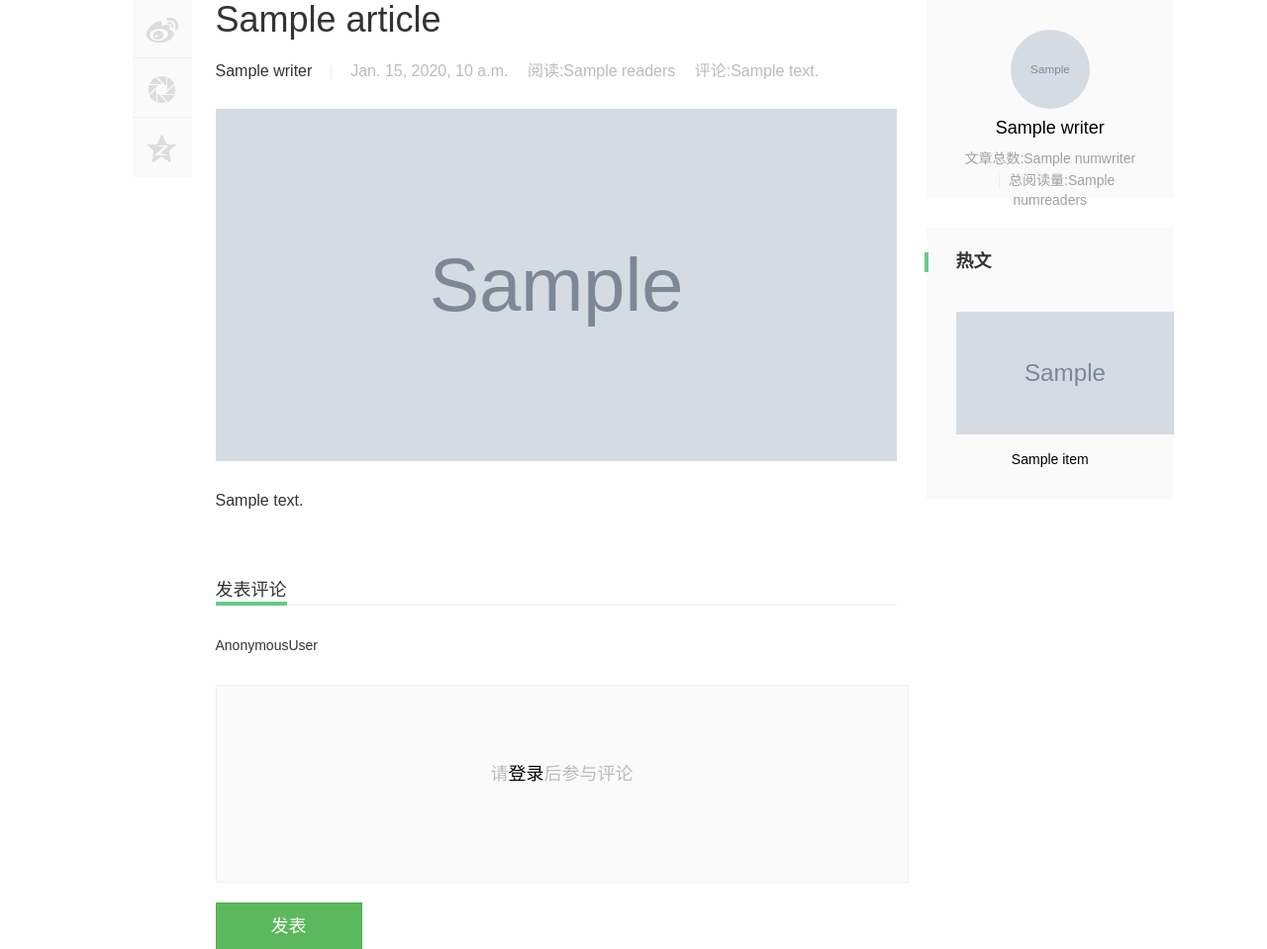
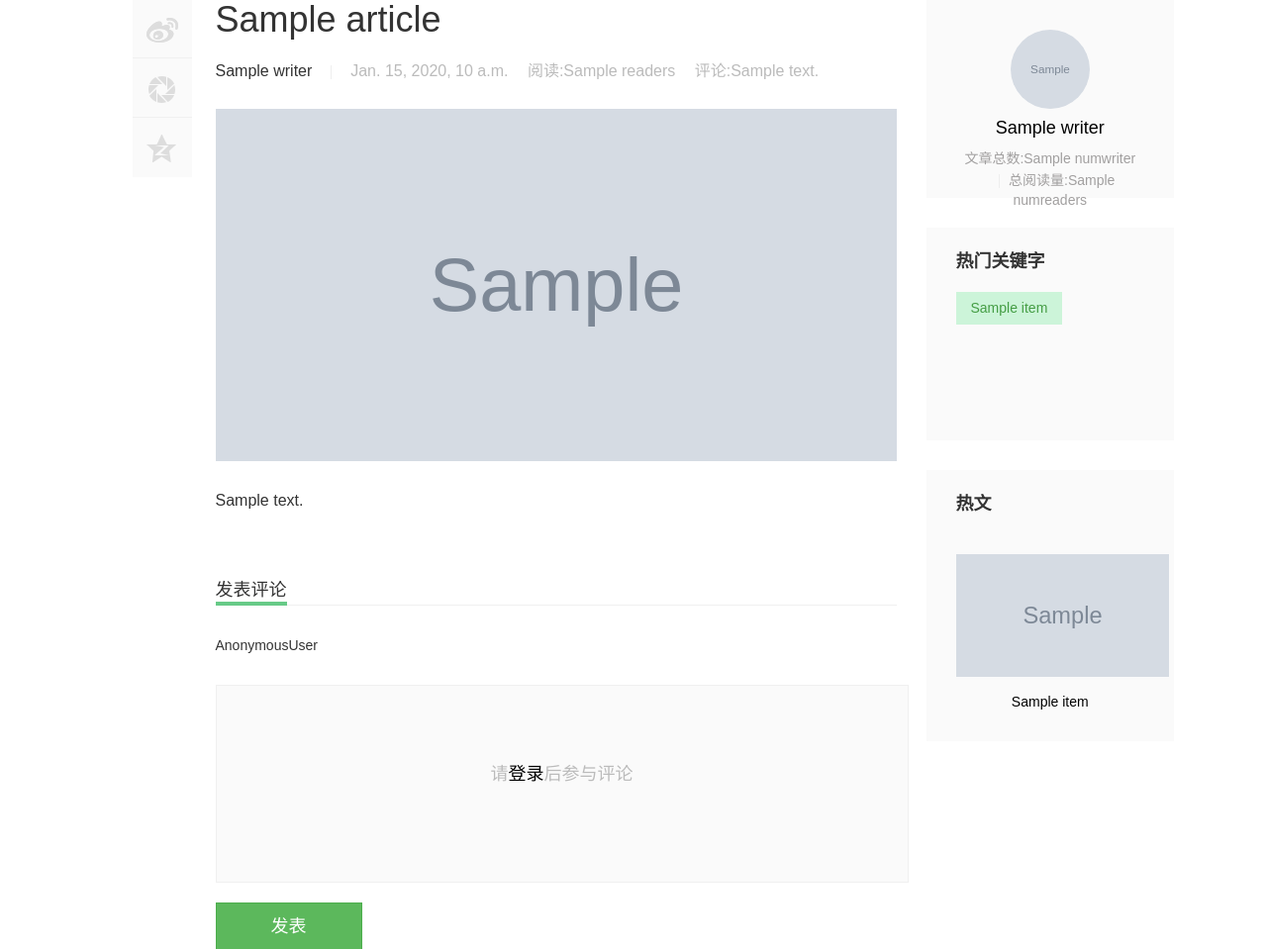
Before and after one commit to kij8323/mynewspaper_current, a Django app: template templates/article_detail.html in a window 1280 px wide. Shown: the part 81-1040 px from the top of the page at 99% size. Run offline with Django 3.2, Linux system fonts and the light colour scheme; the template is opened without the code that fills it: most values are stand-ins (such as "Sample title", 1, 10 or a date in 2020); grey boxes marked "Sample" are stand-in pictures; some libraries are stand-ins or nearby versions.

Commit message:
code changed

```diff
--- a/article/models.py
+++ b/article/models.py
@@ -60,7 +60,7 @@ class Category(models.Model):
 	updated = models.DateTimeField(auto_now_add=False, auto_now=True)
 	#自定义查询
 	#objects = CategoryManager()
-	relations = models.ManyToManyField(Article, through='Relation')
+	relations = models.ManyToManyField(Article, through='Relation', through_fields=('category', 'article'),)
 
 	def __unicode__(self):
 		return self.title
@@ -68,6 +68,8 @@ class Category(models.Model):
 	def get_image_url(self):
 		return "%s%s%s" %(settings.STATIC_URL, settings.MEDIA_URL, self.image)
 
+	def get_absolute_url(self):
+		return reverse('category_detail', kwargs={"category_id": self.id})
 
 class Relation(models.Model):
 	category = models.ForeignKey(Category)
--- a/mynewspaper/urls.py
+++ b/mynewspaper/urls.py
@@ -48,6 +48,8 @@ urlpatterns = [
 
     url(r'^articlecomment/$', 'article.views.articlecomment', name='articlecomment'),
     url(r'^commentcomment/$', 'article.views.commentcomment', name='commentcomment'),
+    url(r'^morecomment/$', 'article.views.morecomment', name='morecomment'),
+    url(r'^category/(?P<category_id>[0-9]+)/$', 'article.views.category_detail', name='category_detail'),
     #ajax，验证用户名是否已被注册,get
     #url(r'^usernamemessage/$', 'accounts.views.usernamemessage', name='usernamemessage'),
         #具体文章页面
--- a/static/css/article_detail.css
+++ b/static/css/article_detail.css
@@ -292,7 +292,7 @@ a{
 	margin-top: 15px
 }
 
-.span-mark {
+/*.span-mark {
 display: inline-block;
 background-color: #67CA87;
 position: absolute;
@@ -301,4 +301,49 @@ height: 20px;
 line-height: 20px;
 margin: -30px -50px 0;
 width: 4px;
+}*/
+
+#hotcategory{
+	background-color:  #fafafa;
+	height: 215px;
+	width: 100%;
+	padding: 30px;
+	padding-top: 15px;
+	padding-right: 15px;
+	text-align: center;
+	margin-top: 30px;
 }
+
+/*.span-mark-tag {
+	display: inline-block;
+	background-color: #67CA87;
+	position: absolute;
+	z-index: 1;
+	height: 20px;
+	line-height: 20px;
+	margin: -30px -80px 0;
+	width: 4px;
+}*/
+
+#rightcategory{
+	width: 100%;
+	margin-top: 50px;
+}
+
+.search-tag a{
+	color: #449d44;
+	display: inline-block;
+	width: 100%;
+	height: 100%;
+	line-height: 33px;
+}
+
+.search-tag{
+	float: left;
+	margin: 0 10px 10px 0;
+	background-color: #CCF4D9;
+	padding: 0 15px;
+	cursor: pointer;
+	color: #333;
+	font-family: Arial,"Microsoft yahei","Hiragino Sans GB","冬青黑体简体中文 w3","Microsoft Yahei","Hiragino Sans GB","冬青黑体简体中文 w3",STXihei,"华文细黑","微软雅黑",SimSun,"宋体",Heiti,"黑体",sans-serif;
+}
--- a/static/js/article_detail.js
+++ b/static/js/article_detail.js
@@ -18,6 +18,14 @@ $(document).ready(function(){
   $(".qqzoneshare").mouseleave(function(){
       $(this).css("background-color","#fafafa");
   });
+  $(".search-tag").mouseenter(function(){
+      $(this).css("background-color","#449d44");
+      $(this).children("a").css("color","#fff");
+  });
+  $(".search-tag").mouseleave(function(){
+      $(this).css("background-color","#CCF4D9");
+      $(this).children("a").css("color","#449d44");
+  });
 });
 
 
--- a/templates/article_detail.html
+++ b/templates/article_detail.html
@@ -81,6 +81,32 @@ $(function() {
   })
 })
 </script>
+
+
+
+<script>
+$(function() {
+ $("body").on("click", '#morecomment-btn-block', function(){
+    $.ajaxSetup({
+    data: {csrfmiddlewaretoken: '{{ csrf_token }}',
+          },
+          });
+    $.ajax({
+        url: "{% url 'morecomment' %}",
+        type: "post",
+        dataType: 'json',
+          success: function(data) {
+            alert("ok");
+          },
+          error: function(data) {
+              alert("Got an error dude");
+          }
+    });
+  })
+})
+</script>
+
+
 {% endblock %}
 
 
@@ -202,6 +228,15 @@ $(function() {
     </div>
 {% endfor %}
 
+
+
+{% if moercomment %}
+ <button  id="morecomment-btn-block" type="button" class='btn btn-lg btn-success btn-block' >点击加载更多</button>
+{% else %}
+{% endif %}
+
+
+
     </div><!-- class="comment-form" -->
      </div><!-- <div id="article"> -->
      </div>
@@ -222,16 +257,30 @@ $(function() {
 </div><!-- <div id='userpro1'> -->
 </div><!-- <div id='userpro'> -->
 
+<div id='hotcategory'>
+  <div class="pull-left">
+  <h4><b>热门关键字</b></h4>
+  </div>
+    <div id='rightcategory'>
+  {% for item in category %}
+  <div class='search-tag'>
+    <a href="{{item.get_absolute_url}}">
+      {{item.title}}
+    </a>
+    </div>
+  {% endfor %}
+   </div>
+</div>
+
+
 <div id='hotarticle'>
   <div class="pull-left" style="margin-bottom: 30px;">
   <h4><b>热文</b></h4>
-  <span class="span-mark"></span>
   </div>
-
 {% for item in hotarticle %}
 <div id="rightimg">
 <a href="{{item.get_absolute_url}}">
-<img src="{{item.get_image_url}}" style="width: 220px; height:124px;">
+<img src="{{item.get_image_url}}" style="width: 215px; height:124px;">
 </a>
 </div>
 <div id="rightitle">
@@ -239,9 +288,10 @@ $(function() {
 {{item.title}}
 </a>
 </div>
-
 {% endfor %}
 </div>
+
+
 
 </div><!-- <div class="col-xs-3"> -->
 
```
Also changed, not shown: article/views.py (+28 -1 lines), templates/category_detail.html (added, +12 -0 lines), 6 other files.
